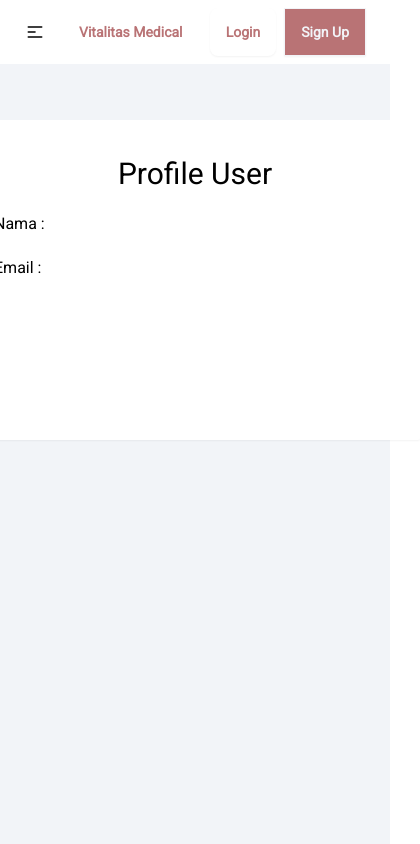
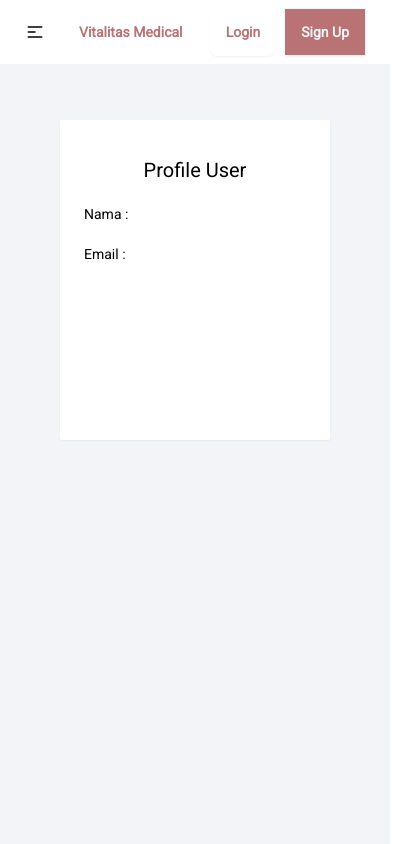
Before and after one commit to anggernuramin/vitalitas-medical-vocasia, a React (Vite) app: page /profile in a window 390 px wide. Shown: the top 844 px of the page, 420 px wide, since content can reach past the window. Built offline with nearby package versions, Linux system fonts and the light colour scheme; no server answers.

Commit message:
bugfix: responsive profilepage dan modalbox

```diff
--- a/src/components/Modal/AppointmentPage.jsx
+++ b/src/components/Modal/AppointmentPage.jsx
@@ -228,7 +228,7 @@ const AppointmentPage = () => {
   };
 
   const renderModalContent = () => (
-    <div className="fixed top-0 left-0 right-0 bottom-0 flex items-center justify-center bg-slate-950 bg-opacity-50">
+    <div className="fixed z-[100] top-0 left-0 right-0 bottom-0 flex items-center justify-center bg-slate-950 bg-opacity-50">
       <div className="bg-white w-full min-[320px]:max-w-xs md:max-w-md mx-auto rounded-md overflow-hidden">
         <div className="p-4">
           <h2 className="text-2xl font-bold mb-2 text-[#B97375]">
--- a/src/components/contact/Popup.jsx
+++ b/src/components/contact/Popup.jsx
@@ -9,7 +9,7 @@ function Popup(props) {
   };
 
   return props.trigger ? (
-    <div className="fixed top-0 left-0 right-0 bottom-0 flex items-center justify-center bg-slate-950 bg-opacity-50">
+    <div className="fixed z-[100] top-0 left-0 right-0 bottom-0 flex items-center justify-center bg-slate-950 bg-opacity-50">
       <div className="bg-white w-full min-[320px]:max-w-xs md:max-w-md mx-auto rounded-md overflow-hidden">
         <div className="p-4">
           <h2 className="text-xl font-semibold  text-[#B97375] text-center">
--- a/src/components/contact/contact.jsx
+++ b/src/components/contact/contact.jsx
@@ -9,7 +9,7 @@ const Contact = () => {
   return (
     <div
       {...aosConfig()}
-      className="container flex flex-wrap items-center justify-between pr-10 pt-10 pb-10 pl-3 bg-[#F2F4F8]"
+      className="container flex flex-wrap items-center justify-between pr-10 pt-10 pb-10 pl-3 "
     >
       <div className="w-full lg:w-2/3 p-8">
         <h2 className="pb-2 text-[#333] font-bold text-3xl cursor-pointer">
--- a/src/components/navbar/Riwayat.jsx
+++ b/src/components/navbar/Riwayat.jsx
@@ -8,12 +8,12 @@ const Riwayat = () => {
   return (
     <div className="py-[100px] w-full bg-[#F2F4F8]">
       {dataAppoinment == "" ? (
-        <div className="font-bold mx-16">Data Kosong</div>
+        <div className="font-bold mx-16 text-center mt-20">Data Kosong</div>
       ) : (
         dataAppoinment.map((d) => (
           <>
             <div className="flex justify-center items-center flex-col">
-              <div className="card card-side bg-base-100 shadow-xl mb-2 w-1/2">
+              <div className="card card-side bg-white shadow-xl mb-5 w-1/2">
                 <figure>
                   <img src={d.image} style={imagestyle} alt="Movie" />
                 </figure>
--- a/src/components/userInfo.jsx
+++ b/src/components/userInfo.jsx
@@ -8,10 +8,10 @@ const userInfo = () => {
   return (
     <section className="bg-[#F2F4F8]">
       <div className="container min-h-screen flex justify-start items-center flex-col py-[120px]">
-        <div className="bg-white py-9 px-6 w-[450px] rounded-sm min-h-[320px] shadow-sm ">
-          <h1 className="text-3xl mb-5 text-center">Profile User</h1>
-          <p className="text-base mb-5">Nama : {user?.name}</p>
-          <p className="text-base mb-5">Email : {user?.email}</p>
+        <div className="bg-white py-9 px-6 w-[270px] sm:w-[550px] rounded-sm min-h-[320px] shadow-sm ">
+          <h1 className="text-xl sm:text-3xl mb-5 text-center">Profile User</h1>
+          <p className="text-sm sm:text-base mb-5">Nama : {user?.name}</p>
+          <p className="text-sm sm:text-base mb-5">Email : {user?.email}</p>
         </div>
       </div>
     </section>
```
